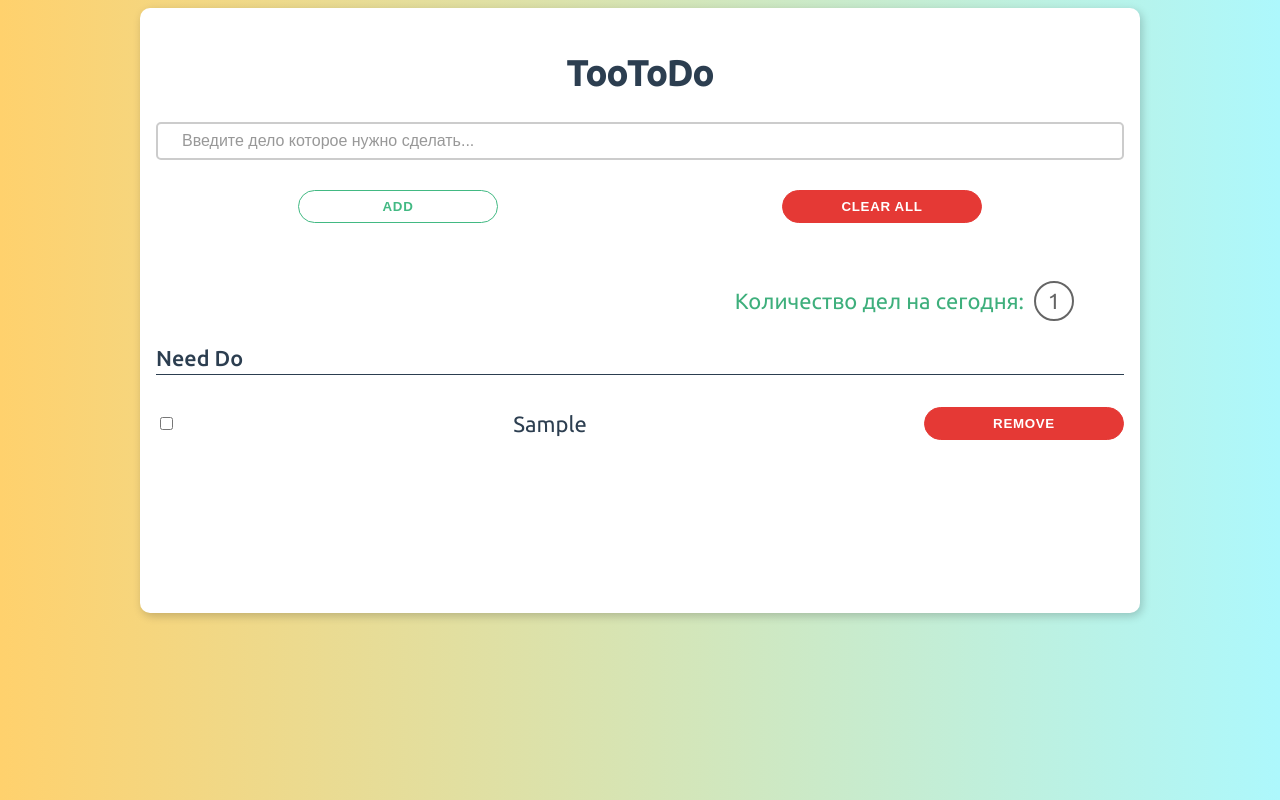
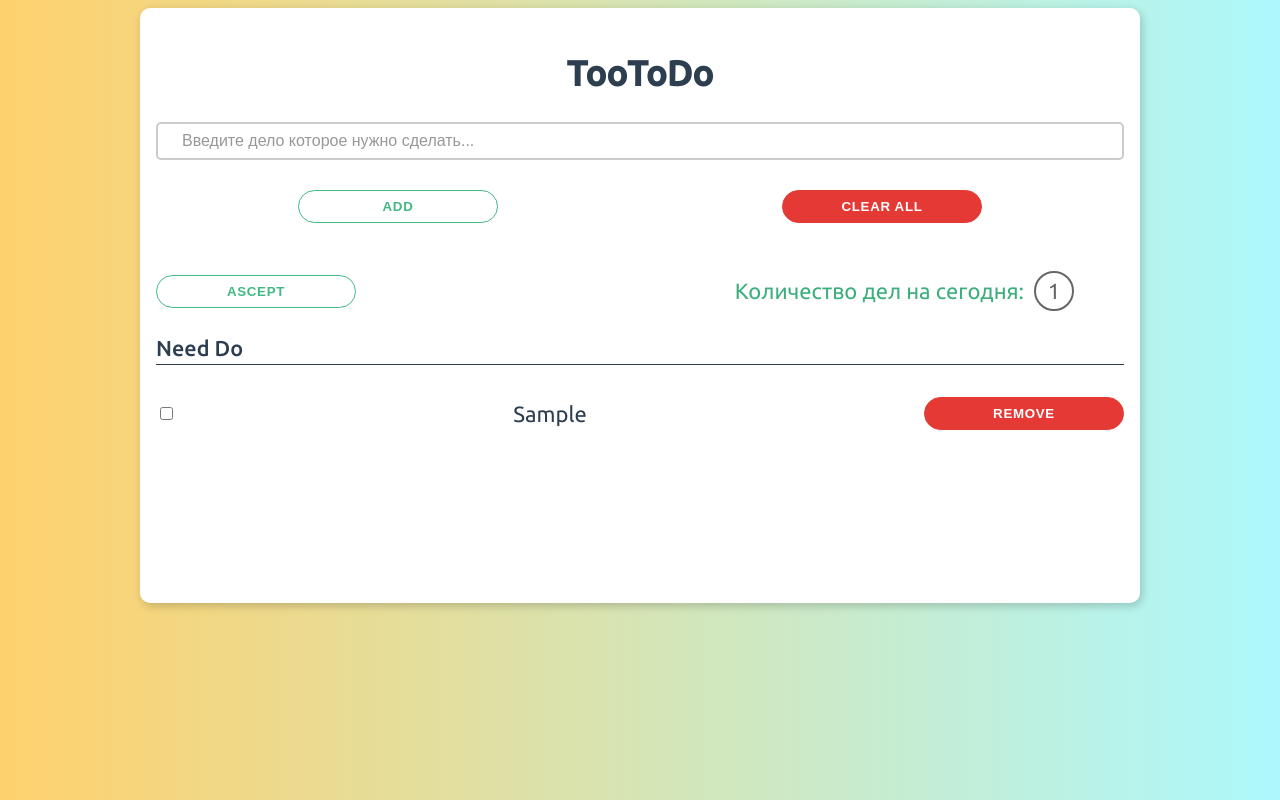
Before and after one commit to RomaJulik/VueJS-start, a plain HTML site: page Vue_1/index.html in a window 1280 px wide. Both pictures are taken after typing "Sample" into the empty fields and a click on the button "ADD". Drawn offline with nearby package versions, Linux system fonts and the light colour scheme.

Commit message:
create new function

```diff
--- a/Vue_1/css/theme.css
+++ b/Vue_1/css/theme.css
@@ -121,7 +121,7 @@ h3 {
   display: flex;
   justify-content: space-around;
   align-items: center;
-  margin-top: 30px;
+  margin: 30px 0;
 }
 
 .form-control input {
@@ -212,6 +212,13 @@ h3 {
   padding: 0 50px;
 }
 
+.header-list {
+  display: flex;
+  align-items: center;
+  justify-content: space-between;
+  margin-top: 10px;
+}
+
 .count,
 .done-count {
   color: #3eaf7c;
@@ -219,7 +226,6 @@ h3 {
   align-items: center;
   justify-content: flex-end;
   padding: 0 50px;
-  margin-top: 50px;
 }
 
 .count > span,
--- a/Vue_1/index.html
+++ b/Vue_1/index.html
@@ -27,8 +27,13 @@
 
         <!-- Todo List -->
         <div class="todo-list" v-if="needDoList.length !== 0">
-          <div class="count">
-            Количество дел на сегодня: <span>{{ needDoList.length }}</span>
+          <div class="header-list">
+            <button class="btn" @click="changeStatus">
+              Ascept
+            </button>
+            <div class="count">
+              Количество дел на сегодня: <span>{{ needDoList.length }}</span>
+            </div>
           </div>
           <h3>Need Do</h3>
           <ul class="list">
@@ -40,7 +45,7 @@
               <input
                 type="checkbox"
                 :checked="myTodo.checked"
-                @change="myTodo.checked = !myTodo.checked; doCheck(myTodo.checked, index)"
+                @change="myTodo.checked = !myTodo.checked"
               />
               {{ myTodo.title }}
               <button class="btn danger" @click="remove(index, 'needDoList')">
@@ -67,7 +72,7 @@
               <input
                 type="checkbox"
                 :checked="myTodo.checked"
-                @change="myTodo.checked = !myTodo.checked; doCheck(myTodo.checked, index)"
+                @change="myTodo.checked = !myTodo.checked"
               />
               <span>{{ myTodo.title }}</span>
               <button class="btn danger" @click="remove(index, 'completeList')">
--- a/Vue_1/js/app.js
+++ b/Vue_1/js/app.js
@@ -9,6 +9,7 @@ const App = {
             placeholderString: "Введите дело которое нужно сделать...",
             noTodo: 'Место для ваших задач',
             id: 0,
+            map: new Map()
         }
 
 
@@ -39,6 +40,17 @@ const App = {
                 this.inputValue = ''
             }
 
+        },
+
+        changeStatus() {
+            const checkedStatus = this.needDoList.filter(item => {
+                if (item.checked === true) {
+                    return item
+                }
+            })
+            const comleteTodo = checkedStatus.splice(0)
+            this.completeList.push(...comleteTodo)
+            console.log(comleteTodo);
         },
 
         remove(index, store) {
```
